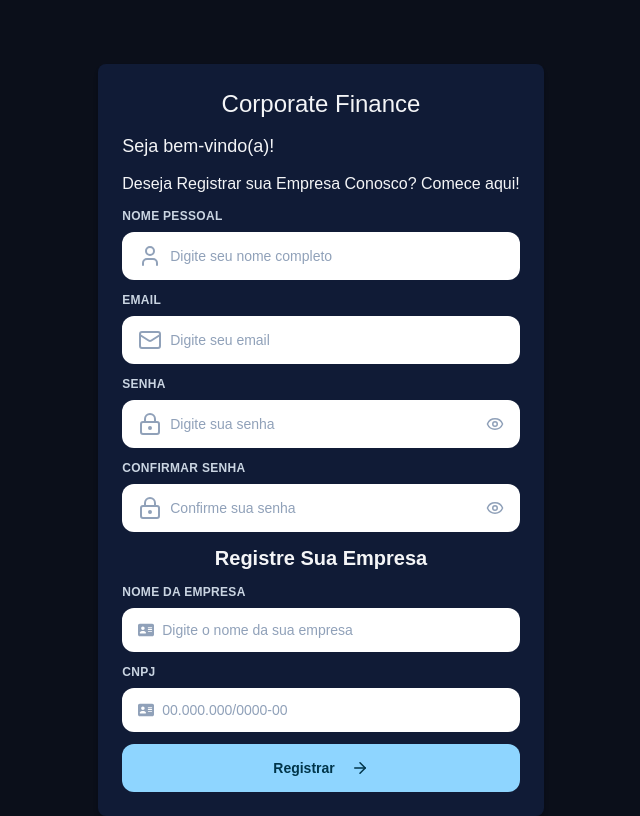
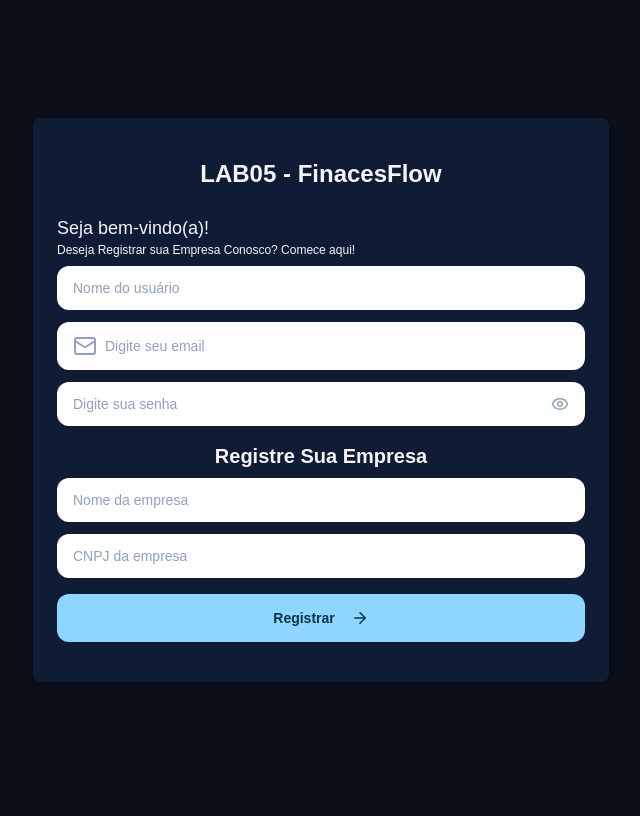
Before and after one commit to lab05-juniando/lab05-frontend, a Next.js app: page /register in a window 1280 px wide. Shown: the whole page, without its empty margins (319-959 px from the left). Built offline with nearby package versions, Linux system fonts and the light colour scheme.

Commit message:
feat: integration register

```diff
--- a/src/app/register/page.tsx
+++ b/src/app/register/page.tsx
@@ -1,97 +1,146 @@
 "use client";
 
-import React, { useState, useCallback } from "react";
+import React, { useState } from "react";
 import Input from "@/src/components/input";
 import { Button } from "@/src/components/buttons";
-import { FaAddressCard } from "react-icons/fa6";
 import { Mail } from "lucide-react";
-import { NameField, PasswordFields, CnpjField } from "./password_confirmed";
+
+import { useForm } from "react-hook-form";
+import api from "@/src/config/api";
+
+import { PacmanLoader } from "react-spinners";
+
+import { useRouter } from "next/navigation";
+import { toast } from "react-toastify";
+import { AxiosError } from "axios";
+
+interface IFormRegisterData {
+  company: {
+    name: string;
+    cnpj: string;
+  };
+  user: {
+    name: string;
+    email: string;
+    password: string;
+  };
+}
 
 export default function RegisterPage() {
-  const [email, setEmail] = useState("");
-  const [company, setCompany] = useState("");
+  const [isLoading, setIsLoading] = useState<boolean>(false);
 
-  const [nameValid, setNameValid] = useState(false);
-  const [pwdValid, setPwdValid] = useState(false);
-  const [cnpjValid, setCnpjValid] = useState(false);
+  const router = useRouter();
 
-  const [formError, setFormError] = useState("");
+  const {
+    register,
+    handleSubmit,
+    // formState: { errors },
+  } = useForm<IFormRegisterData>({});
 
-  const handleNameValidity = useCallback(
-    (isValid: boolean) => setNameValid(isValid),
-    [],
-  );
-  const handlePwdValidity = useCallback(
-    (isValid: boolean) => setPwdValid(isValid),
-    [],
-  );
-  const handleCnpjValidity = useCallback(
-    (isValid: boolean) => setCnpjValid(isValid),
-    [],
-  );
+  const onSubmit = async (data: IFormRegisterData) => {
+    setIsLoading(true);
+    try {
+      await api.post("/api/users/register", {
+        ...data,
+        user: {
+          ...data.user,
+          role: "ADMIN",
+        },
+      });
+      toast.success("Sua conta foi registrada!");
 
-  function handleSubmit(e: React.FormEvent) {
-    e.preventDefault();
-    setFormError("");
+      setTimeout(() => {
+        router.push("/");
+      }, 2000);
+    } catch (error: unknown) {
+      const axiosError = error as AxiosError<{ message: string }>;
+      const responseMessage = axiosError.response?.data?.message;
+      let errorMessage = "Aconteceu um erro!";
 
-    if (!email || !company) {
-      setFormError("Todos os campos são obrigatórios.");
-      return;
+      if (responseMessage) {
+        try {
+          errorMessage =
+            JSON.parse(responseMessage)[0]?.message ?? responseMessage;
+        } catch {
+          errorMessage = responseMessage;
+        }
       }
 
-    if (!nameValid || !pwdValid || !cnpjValid) {
-      setFormError(
-        "Verifique os campos de nome, senha e CNPJ — algum deles está inválido.",
+      toast.error(errorMessage);
+    } finally {
+      setIsLoading(false);
+    }
+  };
+
+  if (isLoading) {
+    return (
+      <div className="flex flex-col w-full h-screen items-center justify-center">
+        <PacmanLoader
+          color="#fff"
+          size={32}
+          aria-label="Loading Spinner"
+          data-testid="loader"
+        />
+        <h1 className="text-xs mt-4">Calma lá meu amigo, carregando...</h1>
+      </div>
     );
-      return;
-    }
-
-    console.log("Formulário válido, enviando cadastro...");
   }
 
   return (
     <div className="flex items-center justify-center flex-col w-full h-screen">
       <form
-        onSubmit={handleSubmit}
-        className="flex flex-col gap-3 mt-20 p-6 bg-[#101B36] rounded-lg shadow-md"
+        onSubmit={handleSubmit(onSubmit)}
+        className="flex flex-col p-6 py-10 bg-[#101B36] rounded-lg shadow-md w-full max-w-xl"
       >
-        <h1 className="text-2xl font-inter text-center"> Corporate Finance</h1>
-        <h2 className="text-lg font-inter">Seja bem-vindo(a)!</h2>
-        <h2 className="text-md font-inter">
+        <h1 className="text-2xl font-bold font-inter text-center mb-4">
+          {" "}
+          LAB05 - FinacesFlow
+        </h1>
+        <h2 className="text-lg font-inter mt-2">Seja bem-vindo(a)!</h2>
+        <h2 className="text-xs font-inter mb-2">
           Deseja Registrar sua Empresa Conosco? Comece aqui!
         </h2>
-
-        <NameField onValidityChange={handleNameValidity} />
-
+        <div className="gap-3 flex flex-col">
           <Input
-          text="Email"
+            label="Nome"
+            placeholder="Nome do usuário"
+            required
+            {...register("user.name")}
+          />
+          <Input
+            label="Email"
             type="email"
             required
             icon={<Mail className="text-slate-400 shrink-0" />}
             placeholder="Digite seu email"
-          value={email}
-          onChange={(e) => setEmail(e.target.value)}
+            {...register("user.email")}
           />
+          <Input
+            label="Senha"
+            placeholder="Digite sua senha"
+            required
+            type="password"
+            {...register("user.password")}
+          />
+        </div>
 
-        <PasswordFields onValidityChange={handlePwdValidity} />
-
-        <h1 className="text-xl font-bold text-center ">Registre Sua Empresa</h1>
-
+        <h1 className="text-xl font-bold text-center mt-4 mb-2">
+          Registre Sua Empresa
+        </h1>
+        <div className="flex flex-col gap-3 mb-4">
           <Input
-          text="Nome da Empresa"
-          type="text"
+            label="Nome"
+            placeholder="Nome da empresa"
             required
-          icon={<FaAddressCard className="text-slate-400 shrink-0" />}
-          placeholder="Digite o nome da sua empresa"
-          value={company}
-          onChange={(e) => setCompany(e.target.value)}
+            {...register("company.name")}
           />
-
-        <CnpjField onValidityChange={handleCnpjValidity} />
-
-        {formError && (
-          <span className="text-sm text-red-500 text-center">{formError}</span>
-        )}
+          <Input
+            label="CNPJ"
+            required
+            placeholder="CNPJ da empresa"
+            {...register("company.cnpj")}
+          />
+        </div>
 
         <Button
           colorsParam="light"
```
Lines whose indentation alone changed are shown as unchanged.
